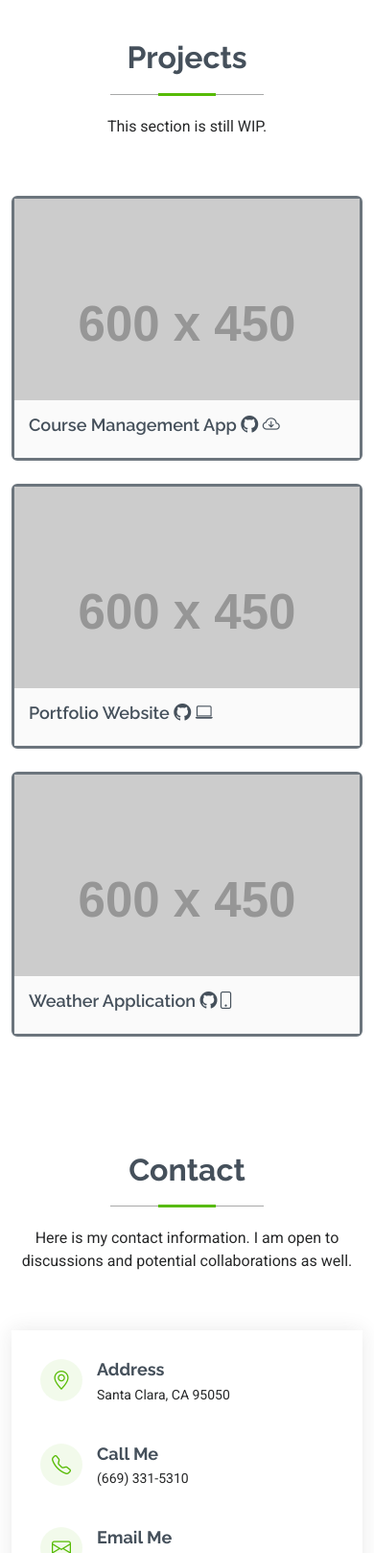
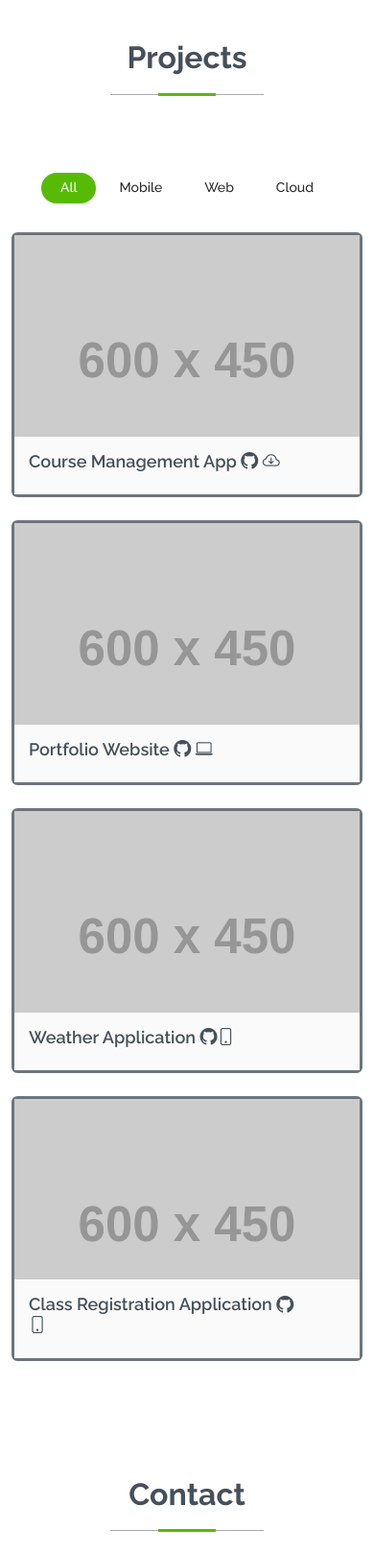
Before and after one commit to kaungmyathtaywin/Portfolio, a plain HTML site: page index.html in a window 390 px wide. Shown: the part 6120-7738 px from the top of the page at 96% size. Drawn offline with Linux system fonts and the light colour scheme; placeholder pictures from the web are drawn by us.

Commit message:
Update projects section

```diff
--- a/index.html
+++ b/index.html
@@ -9,7 +9,7 @@
   <meta property="og:image" content="https://kaungmyathtaywin.com/assets/img/my-profile-img.png" />
   <meta property="og:url" content="https://kaungmyathtaywin.com" />
   <meta property="og:type" content="website" />
-  <title>Kaung Myat Htay Win (John)</title>
+  <title>Kaung Myat Htay Win (John) | Portfolio</title>
 
   <!-- Favicons -->
   <link href="assets/img/favicon.png" rel="icon">
@@ -326,16 +326,22 @@
       <!-- Section Title -->
       <div class="container section-title" data-aos="fade-up">
         <h2>Projects</h2>
-        <p>This section is still WIP.</p>
       </div><!-- End Section Title -->
 
       <div class="container">
 
         <div class="isotope-layout" data-default-filter="*" data-layout="masonry" data-sort="original-order">
 
+          <ul class="portfolio-filters isotope-filters" data-aos="fade-up" data-aos-delay="100">
+            <li data-filter="*" class="filter-active">All</li>
+            <li data-filter=".filter-mobile">Mobile</li>
+            <li data-filter=".filter-web">Web</li>
+            <li data-filter=".filter-cloud">Cloud</li>
+          </ul><!-- End Portfolio Filters -->
+
           <div class="row gy-4 isotope-container" data-aos="fade-up" data-aos-delay="200">
 
-            <div class="col-lg-4 col-md-6 portfolio-item isotope-item filter-app">
+            <div class="col-lg-4 col-md-6 portfolio-item isotope-item filter-cloud">
               <div class="portfolio-content h-100">
 
                 <div class="card border-secondary">
@@ -352,9 +358,7 @@
               </div>
             </div><!-- End Portfolio Item -->
 
-
-
-            <div class="col-lg-4 col-md-6 portfolio-item isotope-item filter-product">
+            <div class="col-lg-4 col-md-6 portfolio-item isotope-item filter-web">
               <div class="portfolio-content h-100">
                 <div class="card border-secondary">
                   <div class="card-content">
@@ -370,7 +374,7 @@
               </div>
             </div><!-- End Portfolio Item -->
 
-            <div class="col-lg-4 col-md-6 portfolio-item isotope-item filter-branding">
+            <div class="col-lg-4 col-md-6 portfolio-item isotope-item filter-mobile">
               <div class="portfolio-content h-100">
                 <div class="card border-secondary">
                   <div class="card-content">
@@ -380,6 +384,22 @@
                   </div>
                   <div class="portfolio-info">
                     <h4>Weather Application <i class="bi bi-github"><i class="bi bi-phone"></i></i></h4>
+                  </div>
+                </div>
+
+              </div>
+            </div><!-- End Portfolio Item -->
+
+            <div class="col-lg-4 col-md-6 portfolio-item isotope-item filter-mobile">
+              <div class="portfolio-content h-100">
+                <div class="card border-secondary">
+                  <div class="card-content">
+                    <a href="https://github.com/kaungmyathtaywin/BeaverClass">
+                      <img src="https://fakeimg.pl/600x450/495d92/ffffff?text=Beaver+Class" class="img-fluid" alt="">
+                    </a>
+                  </div>
+                  <div class="portfolio-info">
+                    <h4>Class Registration Application <i class="bi bi-github"><i class="bi bi-phone"></i></i></h4>
                   </div>
                 </div>
 
```
Also changed, not shown: 1 other file.
